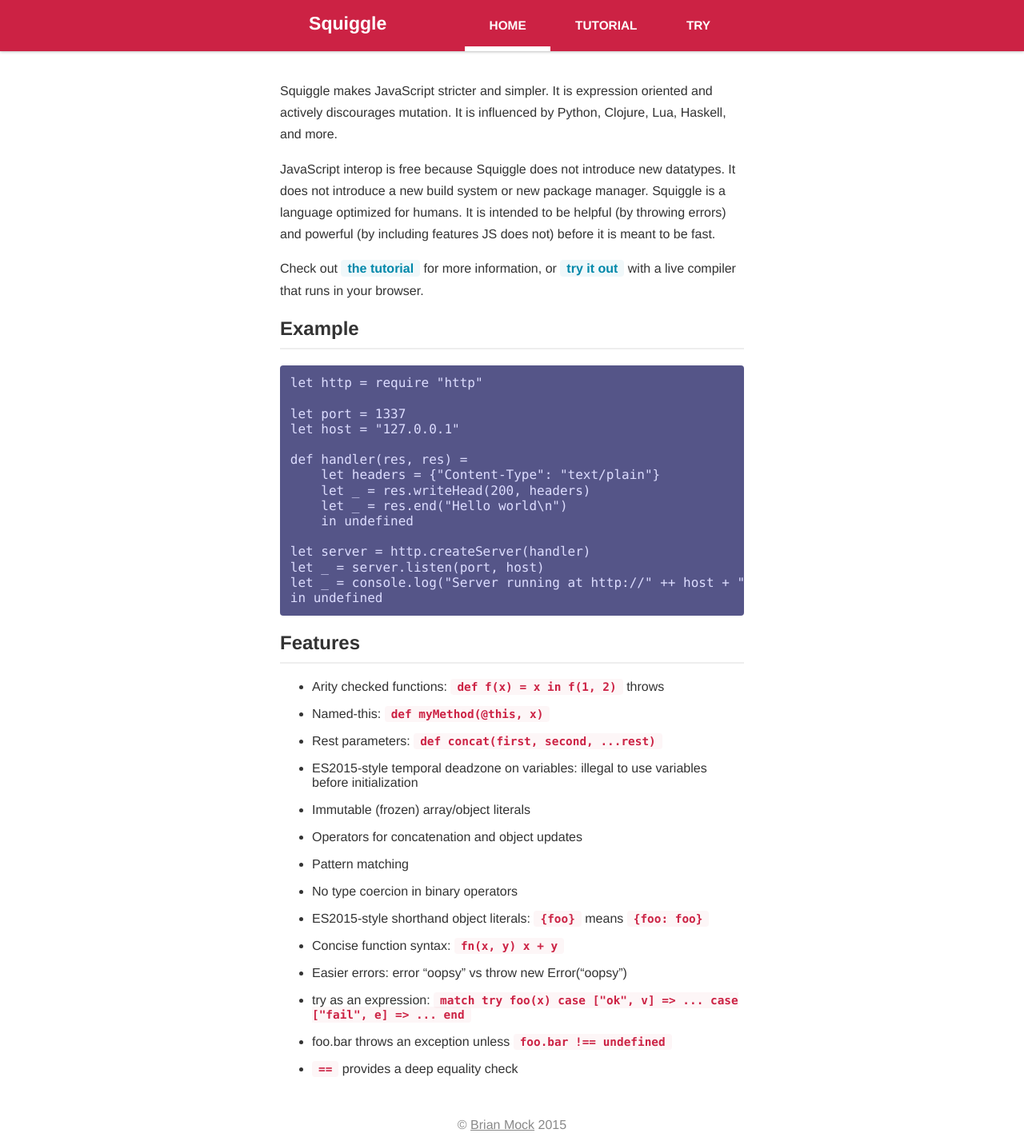
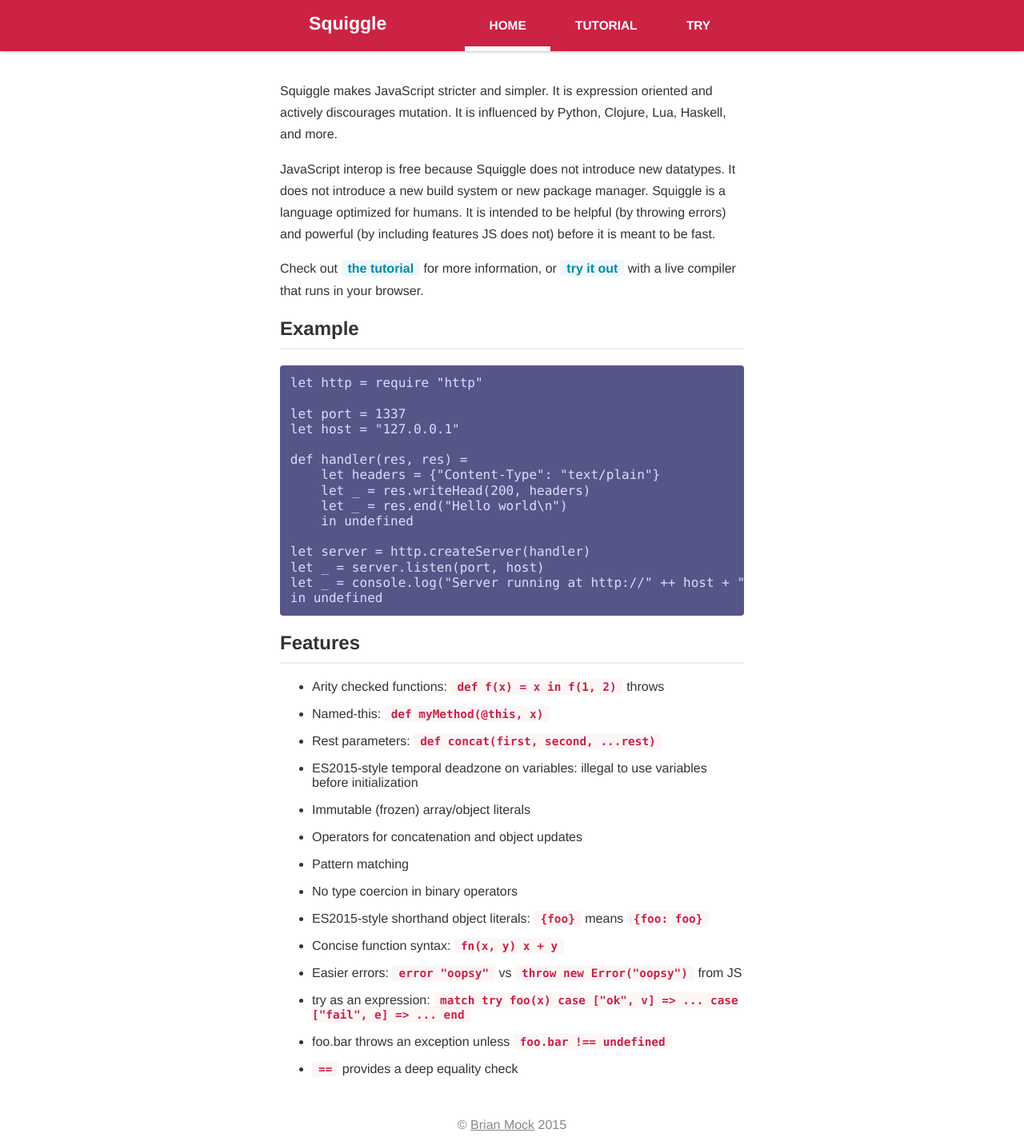
Before and after one commit to squiggle-lang/squiggle-lang.org, a Jekyll site: the page built from index.md, in a window 1280 px wide. Shown: the whole page at 80% size. Built offline with Jekyll 4.4.1, drawn with Linux system fonts in a browser that asks for light colours; Markdown is read by kramdown in place of the engine named in the settings.

Commit message:
Adds code tags

```diff
--- a/index.md
+++ b/index.md
@@ -48,7 +48,7 @@
 - No type coercion in binary operators
 - ES2015-style shorthand object literals: `{foo}` means `{foo: foo}`
 - Concise function syntax: `fn(x, y) x + y`
-- Easier errors: error "oopsy" vs throw new Error("oopsy")
+- Easier errors: `error "oopsy"` vs `throw new Error("oopsy")` from JS
 - try as an expression: `match try foo(x) case ["ok", v] => ... case ["fail", e] => ... end`
 - foo.bar throws an exception unless `foo.bar !== undefined`
 - `==` provides a deep equality check
```
